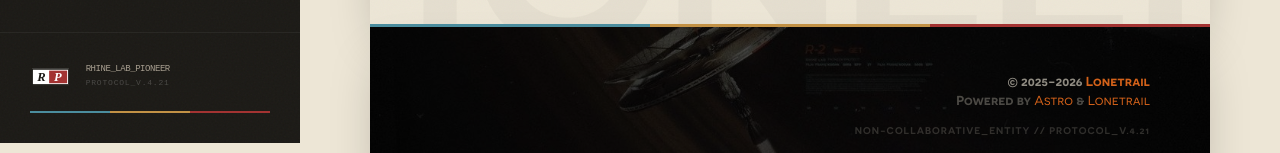
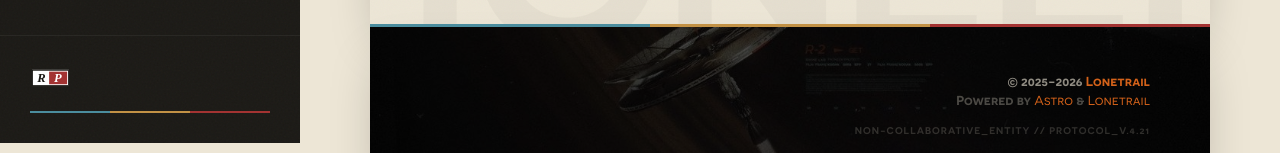
Before and after one commit to 0xG1iTch/0xG1iTch.github.io, an Astro site: page / in a window 1280 px wide. Shown: the part 657-810 px from the top of the page. Built offline with nearby package versions, Linux system fonts and the light colour scheme; Astro itself is replaced by a stand-in of ours; some packages are replaced by stand-ins of ours.

Commit message:
remove banner

```diff
--- a/src/components/layout/SideDrawer.tsx
+++ b/src/components/layout/SideDrawer.tsx
@@ -167,14 +167,6 @@ export const SideDrawer = ({
 						<div className="scale-90">
 							<RpStamp />
 						</div>
-						<div className="flex flex-col">
-							<span className="text-[9px] font-mono text-lt-ghost uppercase tracking-tighter">
-								Rhine_Lab_Pioneer
-							</span>
-							<span className="text-[8px] font-mono text-white/20 uppercase tracking-widest">
-								Protocol_V.4.21
-							</span>
-						</div>
 					</div>
 					<div className="h-[2px] w-full flex">
 						<div className="bg-rl-teal w-1/3" />
```
